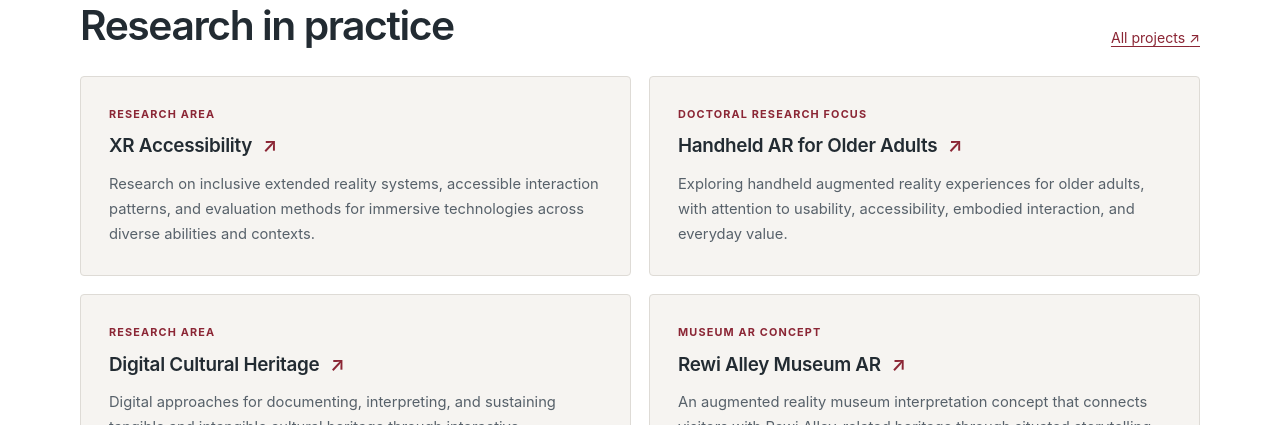
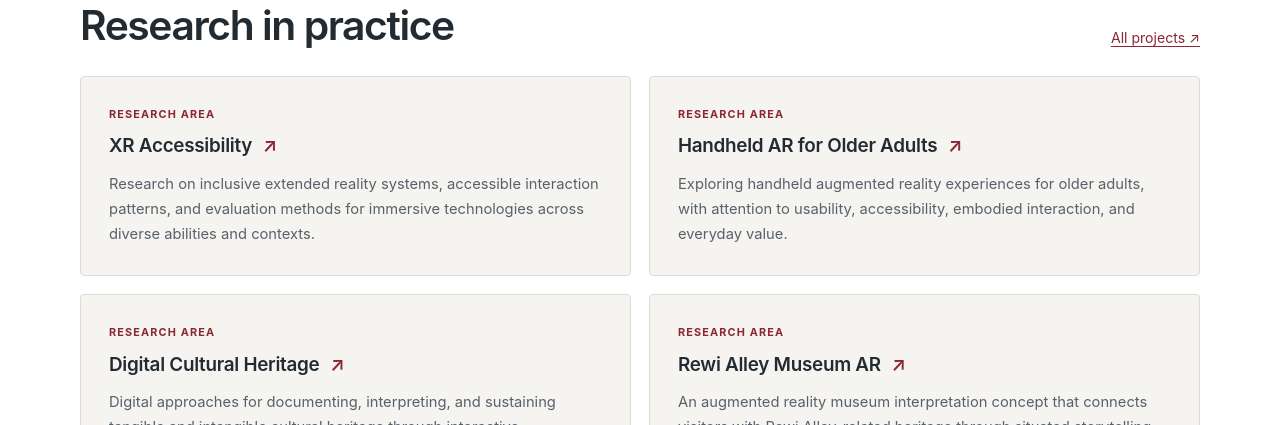
Before and after one commit to Elliot1540/ElliotChiu.github.io, a Jekyll site: the page built from _pages/about.md, in a window 1280 px wide and 900 px high, scrolled down 1266 px. Shown: the part 153-578 px from the top of the window. Built offline with Jekyll 4.4.1, drawn with Linux system fonts in a browser that asks for light colours.

Commit message:
Add visual project cards

```diff
--- a/_includes/academic-projects.html
+++ b/_includes/academic-projects.html
@@ -1,6 +1,9 @@
 <div class="project-grid">
 {% assign projects = site.portfolio | sort: 'path' %}
 {% for project in projects %}
-<article class="project-card"><p class="eyebrow">{% if project.title == 'Rewi Alley Museum AR' %}Museum AR concept{% elsif project.title == 'Handheld AR for Older Adults' %}Doctoral research focus{% else %}Research area{% endif %}</p><h3><a href="{{ project.url | relative_url }}">{{ project.title }} <span aria-hidden="true">↗</span></a></h3><p>{{ project.excerpt | strip_html }}</p></article>
+<article class="project-card{% if project.image %} project-card--visual{% endif %}">
+{% if project.image %}<a class="project-card-image" href="{{ project.url | relative_url }}" aria-label="{{ project.title }}"><img src="{{ project.image | relative_url }}" alt="{{ project.image_alt }}" loading="lazy"></a>{% endif %}
+<div class="project-card-copy"><p class="eyebrow">{{ project.category | default: 'Research area' }}</p><h3><a href="{{ project.url | relative_url }}">{{ project.title }} <span aria-hidden="true">↗</span></a></h3><p>{{ project.excerpt | strip_html }}</p></div>
+</article>
 {% endfor %}
 </div>
```
